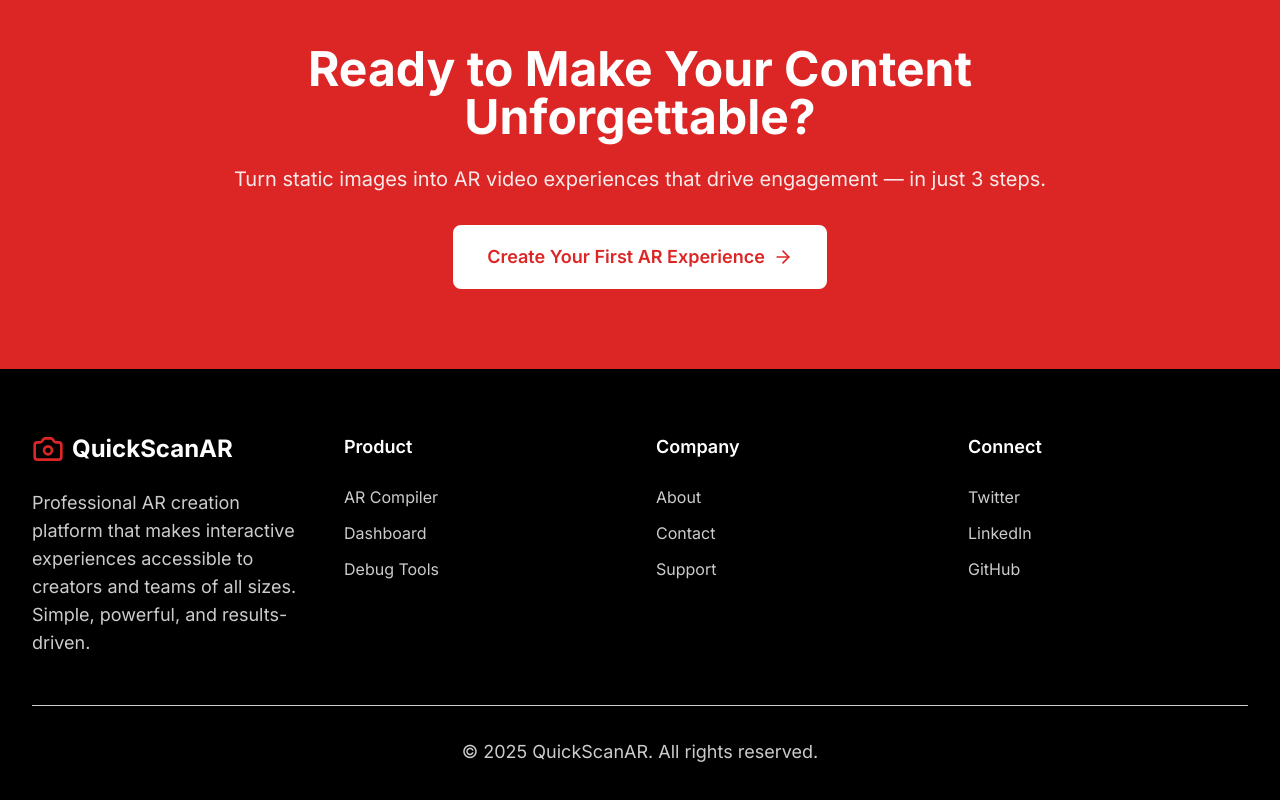
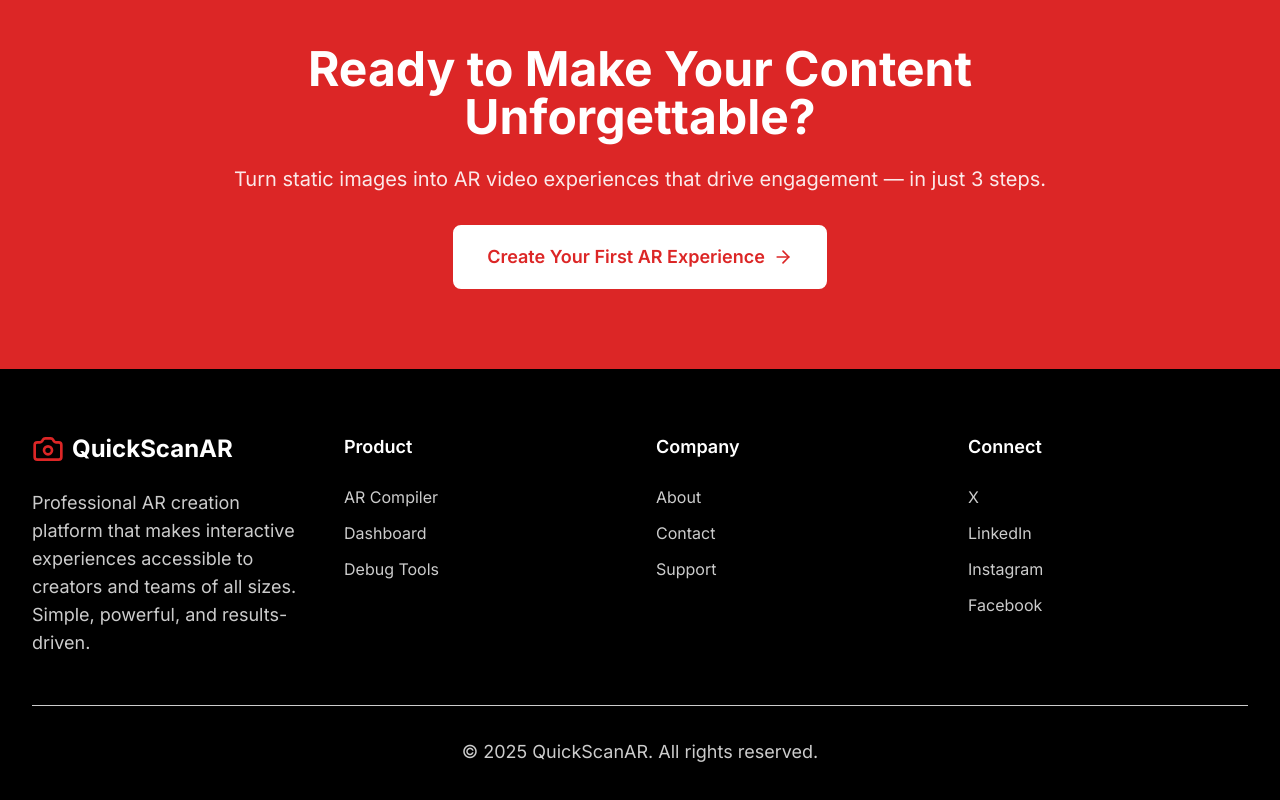
Before and after one commit to mgb111/quickscanar-v3, a Next.js app: page / in a window 1280 px wide. Shown: the part 6148-6948 px from the top of the page. Built offline with nearby package versions, Linux system fonts and the light colour scheme; no server answers; the database is empty.

Commit message:
Update page.tsx

```diff
--- a/app/page.tsx
+++ b/app/page.tsx
@@ -565,9 +565,10 @@ function HomePage() {
             <div>
               <h3 className="text-lg font-semibold mb-6">Connect</h3>
               <ul className="space-y-3 text-white opacity-80">
-                <li><a href="#" className="hover:text-white transition-colors">Twitter</a></li>
-                <li><a href="#" className="hover:text-white transition-colors">LinkedIn</a></li>
-                <li><a href="#" className="hover:text-white transition-colors">GitHub</a></li>
+                <li><a href="https://x.com/wearemajorbeam" target="_blank" rel="noopener noreferrer" className="hover:text-white transition-colors">X</a></li>
+                <li><a href="https://www.linkedin.com/company/majorbeam/?viewAsMember=true" target="_blank" rel="noopener noreferrer" className="hover:text-white transition-colors">LinkedIn</a></li>
+                <li><a href="https://www.instagram.com/wearemajorbeam/" target="_blank" rel="noopener noreferrer" className="hover:text-white transition-colors">Instagram</a></li>
+                <li><a href="https://www.facebook.com/people/majorbeam/61581545441086/" target="_blank" rel="noopener noreferrer" className="hover:text-white transition-colors">Facebook</a></li>
               </ul>
             </div>
           </div>
```
